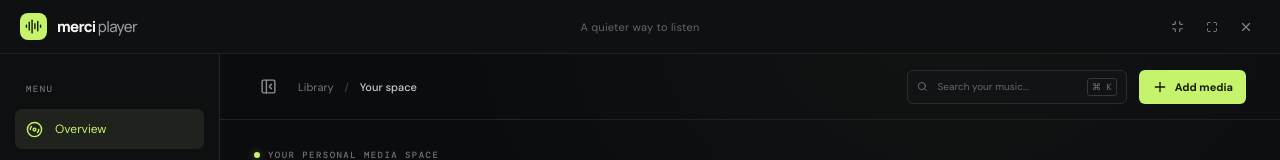
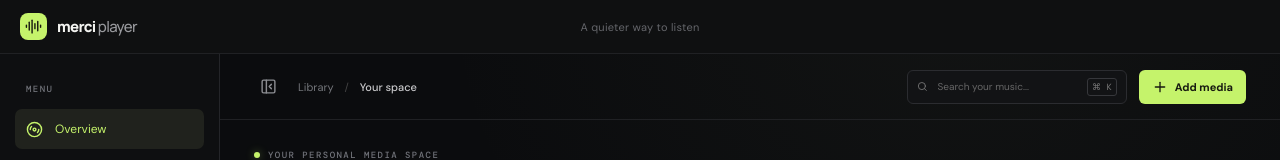
Before and after one commit to nmcosta5/Media-Player, a React (Vite) app: page / in a window 1280 px wide. Shown: the top 160 px of the page. Built offline with nearby package versions, Linux system fonts and the light colour scheme.

Commit message:
Align app header with native Windows title bar controls

```diff
--- a/src/App.tsx
+++ b/src/App.tsx
@@ -1,7 +1,7 @@
 import { useCallback, useEffect, useMemo, useRef, useState } from "react";
 import {
   AudioLines, ChevronDown, CircleHelp, Disc3, FileVideo, FolderOpen,
-  Heart, ListMusic, Maximize, Minimize, MoreHorizontal, Music2, Pause, Play,
+  Heart, ListMusic, Maximize, MoreHorizontal, Music2, Pause, Play,
   Plus, Repeat, Search, SkipBack, SkipForward, Volume2,
   VolumeX, X, Shuffle, PanelLeftClose, PanelLeftOpen
 } from "lucide-react";
@@ -153,11 +153,6 @@ export default function App() {
       <header className="topbar">
         <div className="brand"><div className="brand-mark"><AudioLines size={17} /></div><span>merci<span className="brand-light"> player</span></span></div>
         <div className="window-caption">A quieter way to listen</div>
-        <div className="window-actions">
-          <button className="window-btn" aria-label="Minimize" onClick={() => void window.merci?.minimize()}><Minimize size={13}/></button>
-          <button className="window-btn" aria-label="Maximize" onClick={() => void window.merci?.maximize()}><Maximize size={12}/></button>
-          <button className="window-btn close" aria-label="Close" onClick={() => void window.merci?.close()}><X size={14}/></button>
-        </div>
       </header>
 
       <div className="workspace">
```
